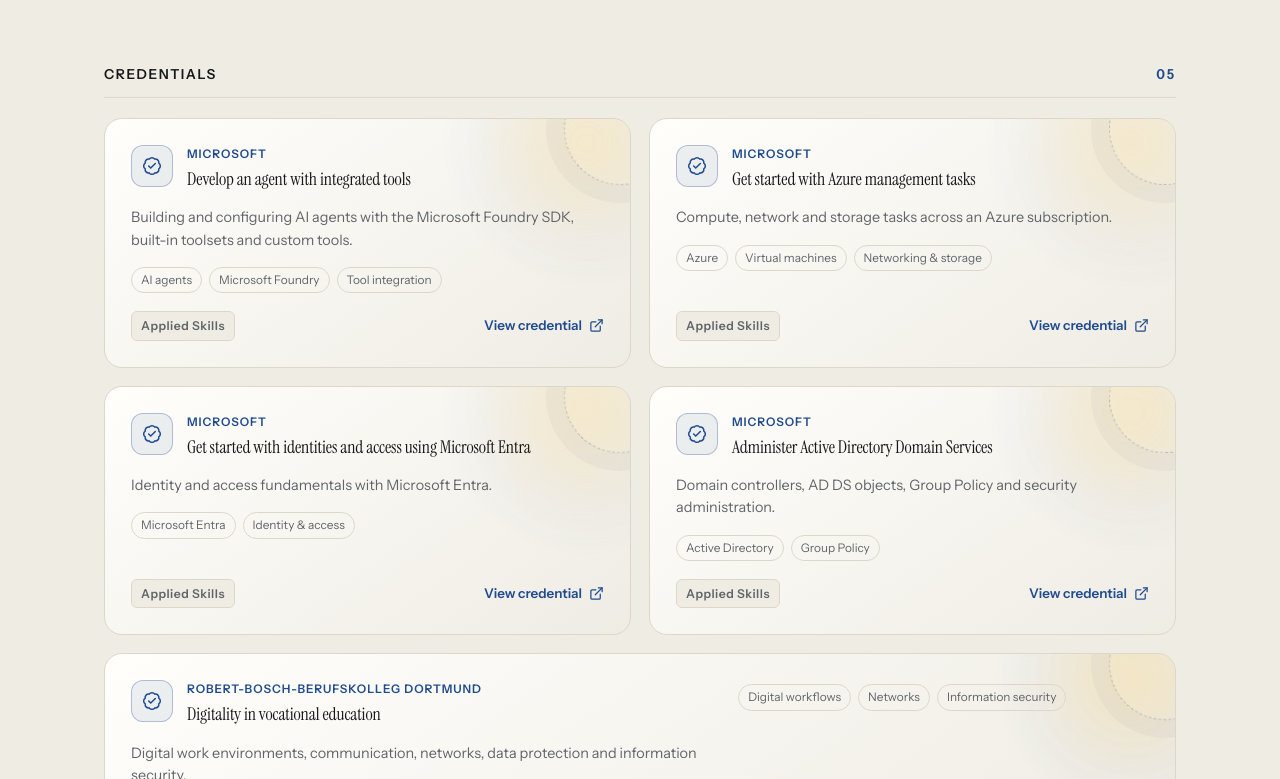
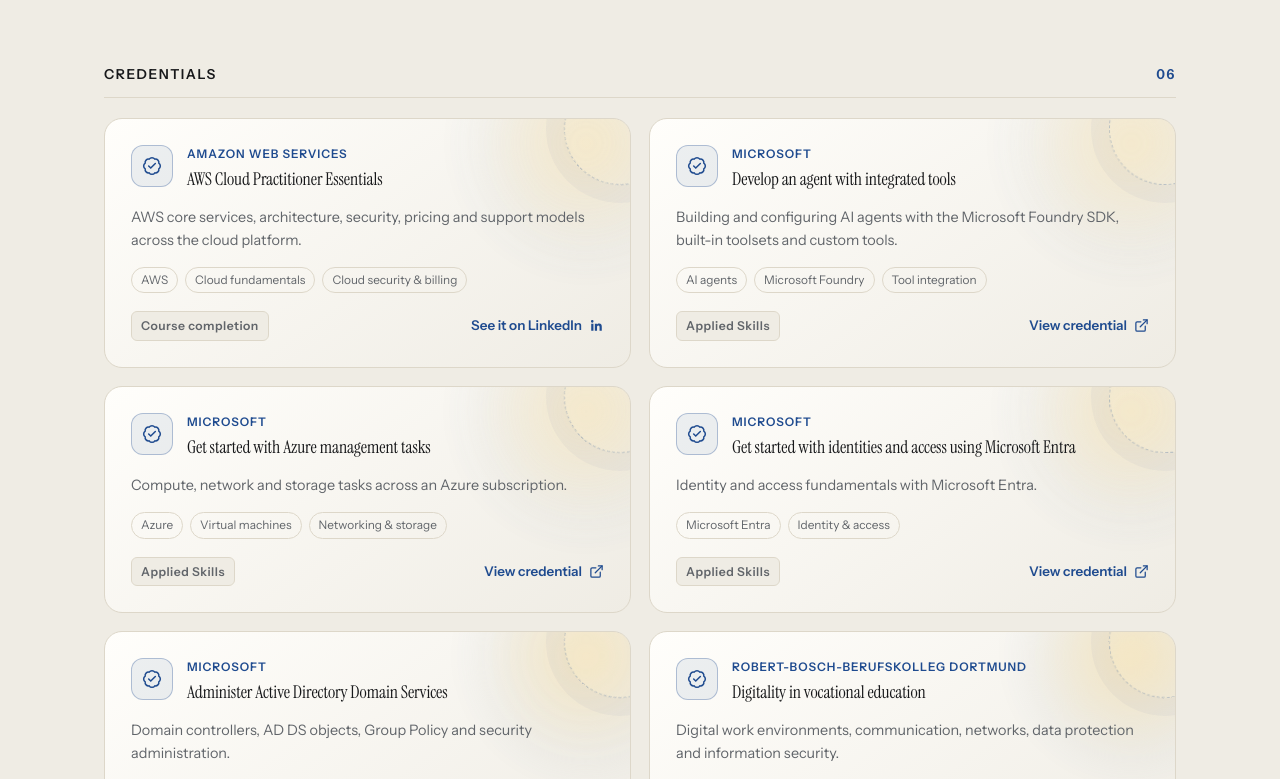
Before and after one commit to ATarasovHub/PersonalWebSite, a React (Vite) app: page / in a window 1280 px wide. Shown: the part 2661-3440 px from the top of the page. Built offline with nearby package versions, Linux system fonts and the light colour scheme.

Commit message:
Add the AWS Cloud Practitioner Essentials credential

```diff
--- a/src/data/content.de.ts
+++ b/src/data/content.de.ts
@@ -86,6 +86,16 @@
 
   credentialsHeading: 'Zertifikate',
   credentials: [
+    {
+      title: 'AWS Cloud Practitioner Essentials',
+      issuer: 'Amazon Web Services',
+      type: 'Kursabschluss',
+      summary: 'AWS-Kerndienste, Architektur, Sicherheit sowie Preis- und Supportmodelle der Cloud-Plattform.',
+      skills: ['AWS', 'Cloud-Grundlagen', 'Cloud-Sicherheit & Abrechnung'],
+      href: personal.linkedin,
+      action: 'Auf LinkedIn ansehen',
+      linkIcon: 'linkedin',
+    },
     {
       title: 'Agenten mit integrierten Tools entwickeln',
       issuer: 'Microsoft',
--- a/src/data/content.en.ts
+++ b/src/data/content.en.ts
@@ -86,6 +86,16 @@
 
   credentialsHeading: 'Credentials',
   credentials: [
+    {
+      title: 'AWS Cloud Practitioner Essentials',
+      issuer: 'Amazon Web Services',
+      type: 'Course completion',
+      summary: 'AWS core services, architecture, security, pricing and support models across the cloud platform.',
+      skills: ['AWS', 'Cloud fundamentals', 'Cloud security & billing'],
+      href: personal.linkedin,
+      action: 'See it on LinkedIn',
+      linkIcon: 'linkedin',
+    },
     {
       title: 'Develop an agent with integrated tools',
       issuer: 'Microsoft',
```
